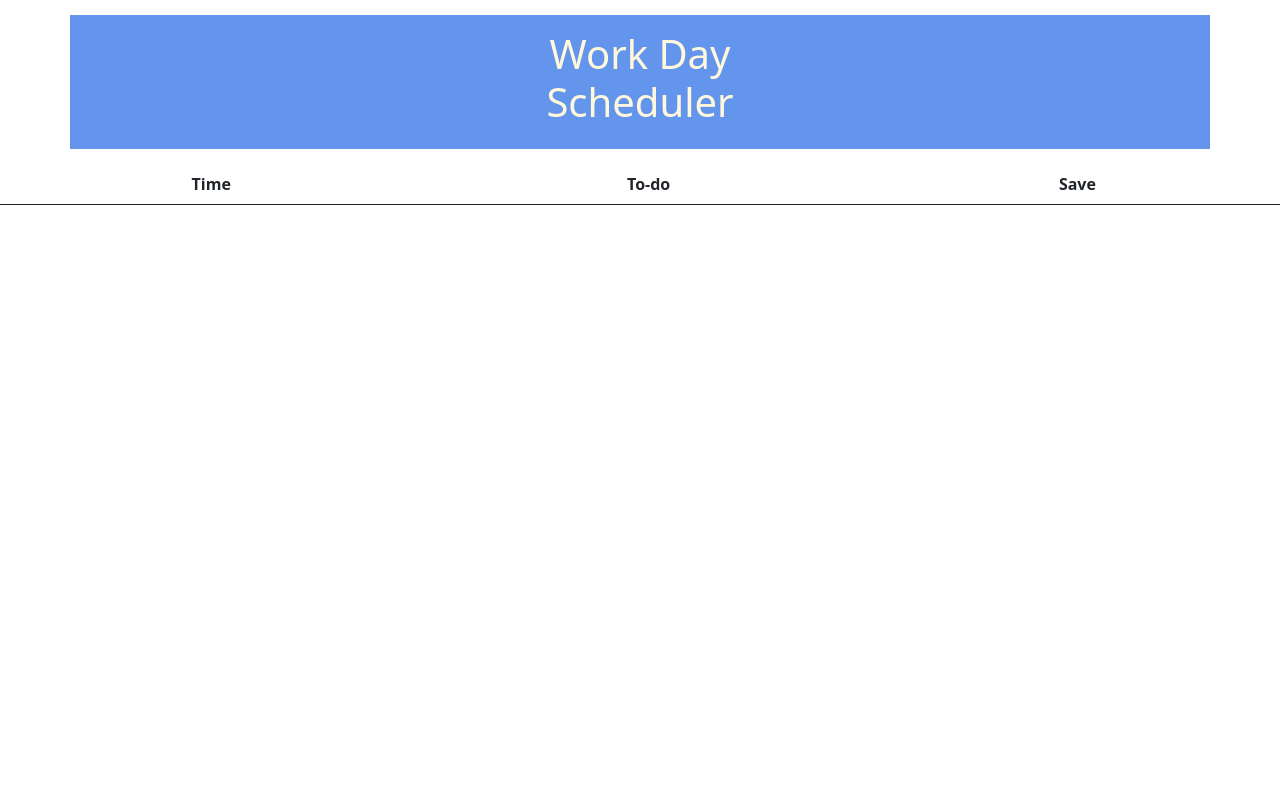
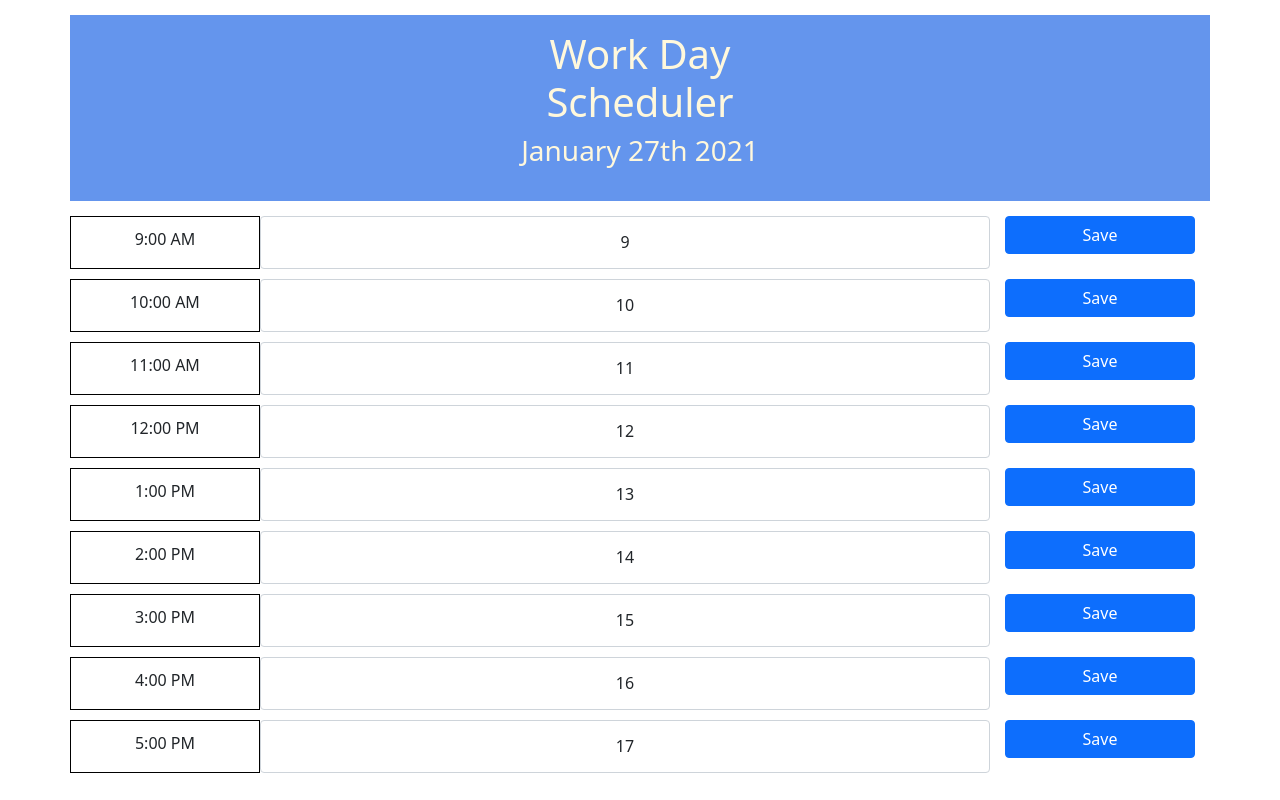
Before and after one commit to burtk33/dailyPlanner, a plain HTML site: page index.html in a window 1280 px wide. Drawn offline with nearby package versions, Linux system fonts and the light colour scheme.

Commit message:
added proper HTMl and CSS styling, started jQuery functionality

```diff
--- a/assets/css/style.css
+++ b/assets/css/style.css
@@ -5,6 +5,22 @@ header{
     color:cornsilk;
 }
 
-th{
-    text-align:center;
+button{
+    margin:15px;
 }
+
+.time{
+    text-align: center;
+    padding:10px;
+    border-style: solid;
+    border-width: 1px;
+    border-color:black;
+}
+input{
+    border-style:solid;
+    border-width:1px;
+    border-color:black;
+}
+.row{
+    margin-bottom: 10px;
+}
--- a/assets/js/script.js
+++ b/assets/js/script.js
@@ -0,0 +1,28 @@
+$(document).ready(function () {
+
+
+    // get date from Moment
+    const now = moment().format('MMMM Do YYYY');
+
+    // getting current hour from Moment
+    let nowHour = moment().format('h');
+
+    //setting current date in header
+    let dateHeading = $('#current-date');
+    dateHeading.text(now);
+
+    let storedPlans = JSON.parse(localStorage.getItem("storedPlans"));
+
+    // If plans were retrieved from localStorage, update the plan array to it
+    if (storedPlans !== null) {
+      planTextArray = storedPlans;
+    } else {
+      planTextArray = new Array(8);
+    }
+
+    $("input").each(function(i){
+      this.text("testing")
+    });
+
+
+});
--- a/index.html
+++ b/index.html
@@ -8,6 +8,10 @@
     <link href="https://cdn.jsdelivr.net/npm/bootstrap@5.0.0-beta1/dist/css/bootstrap.min.css" rel="stylesheet"
         integrity="sha384-giJF6kkoqNQ00vy+HMDP7azOuL0xtbfIcaT9wjKHr8RbDVddVHyTfAAsrekwKmP1" crossorigin="anonymous">
     <link rel="stylesheet" href="./assets/css/style.css" />
+    <script src="https://ajax.googleapis.com/ajax/libs/jquery/3.5.1/jquery.min.js"></script>
+    <script src="https://cdnjs.cloudflare.com/ajax/libs/moment.js/2.29.1/moment.min.js"
+        integrity="sha512-qTXRIMyZIFb8iQcfjXWCO8+M5Tbc38Qi5WzdPOYZHIlZpzBHG3L3by84BBBOiRGiEb7KKtAOAs5qYdUiZiQNNQ=="
+        crossorigin="anonymous"></script>
 </head>
 
 <body>
@@ -17,21 +21,76 @@
                 <h1>
                     Work Day Scheduler
                 </h1>
+                <h3 id="current-date">
+                </h3>
             </div>
         </div>
     </header>
 
-    <main>
-        <table class="table table-hover">
-            <thead>
-                <tr scope="row">
-                    <th scope="col-2">Time</th>
-                    <th scope="col-6">To-do</th>
-                    <th scope="col-2">Save</th>
-                </tr>
-            </thead>
-
-            <tbody>
+    <main class="container">
+        <div class="row justify-content-center">
+            <div class="col-2 time">
+                9:00 AM
+            </div>
+            <input type="text" class=" col form-control text-center" value="9"></input>
+            <button class="col-2 btn btn-primary" value="0">Save</button>
+        </div>
+        <div class="row justify-content-center">
+            <div class="col-2 time">
+                10:00 AM
+            </div>
+            <input type="text" class=" col form-control text-center" value="10"></input>
+            <button class="col-2 btn btn-primary" value="2">Save</button>
+        </div>
+        <div class="row justify-content-center">
+            <div class="col-2 time">
+                11:00 AM
+            </div>
+            <input type="text" class=" col form-control text-center" value="11"></input>
+            <button class="col-2 btn btn-primary" value="3">Save</button>
+        </div>
+        <div class="row justify-content-center">
+            <div class="col-2 time">
+                12:00 PM
+            </div>
+            <input type="text" class=" col form-control text-center" value="12"></input>
+            <button class="col-2 btn btn-primary" value="0">Save</button>
+        </div>
+        <div class="row justify-content-center">
+            <div class="col-2 time">
+                1:00 PM
+            </div>
+            <input type="text" class=" col form-control text-center" value="13"></input>
+            <button class="col-2 btn btn-primary" value="0">Save</button>
+        </div>
+        <div class="row justify-content-center">
+            <div class="col-2 time">
+                2:00 PM
+            </div>
+            <input type="text" class=" col form-control text-center" value="14"></input>
+            <button class="col-2 btn btn-primary" value="0">Save</button>
+        </div>
+        <div class="row justify-content-center">
+            <div class="col-2 time">
+                3:00 PM
+            </div>
+            <input type="text" class=" col form-control text-center" value="15"></input>
+            <button class="col-2 btn btn-primary" value="0">Save</button>
+        </div>
+        <div class="row justify-content-center">
+            <div class="col-2 time">
+                4:00 PM
+            </div>
+            <input type="text" class=" col form-control text-center" value="16"></input>
+            <button class="col-2 btn btn-primary" value="0">Save</button>
+        </div>
+        <div class="row justify-content-center">
+            <div class="col-2 time">
+                5:00 PM
+            </div>
+            <input type="text" class=" col form-control text-center" value="17"></input>
+            <button class="col-2 btn btn-primary" value="0">Save</button>
+        </div>
     </main>
     <script src="./assets/js/script.js"></script>
 </body>
```
